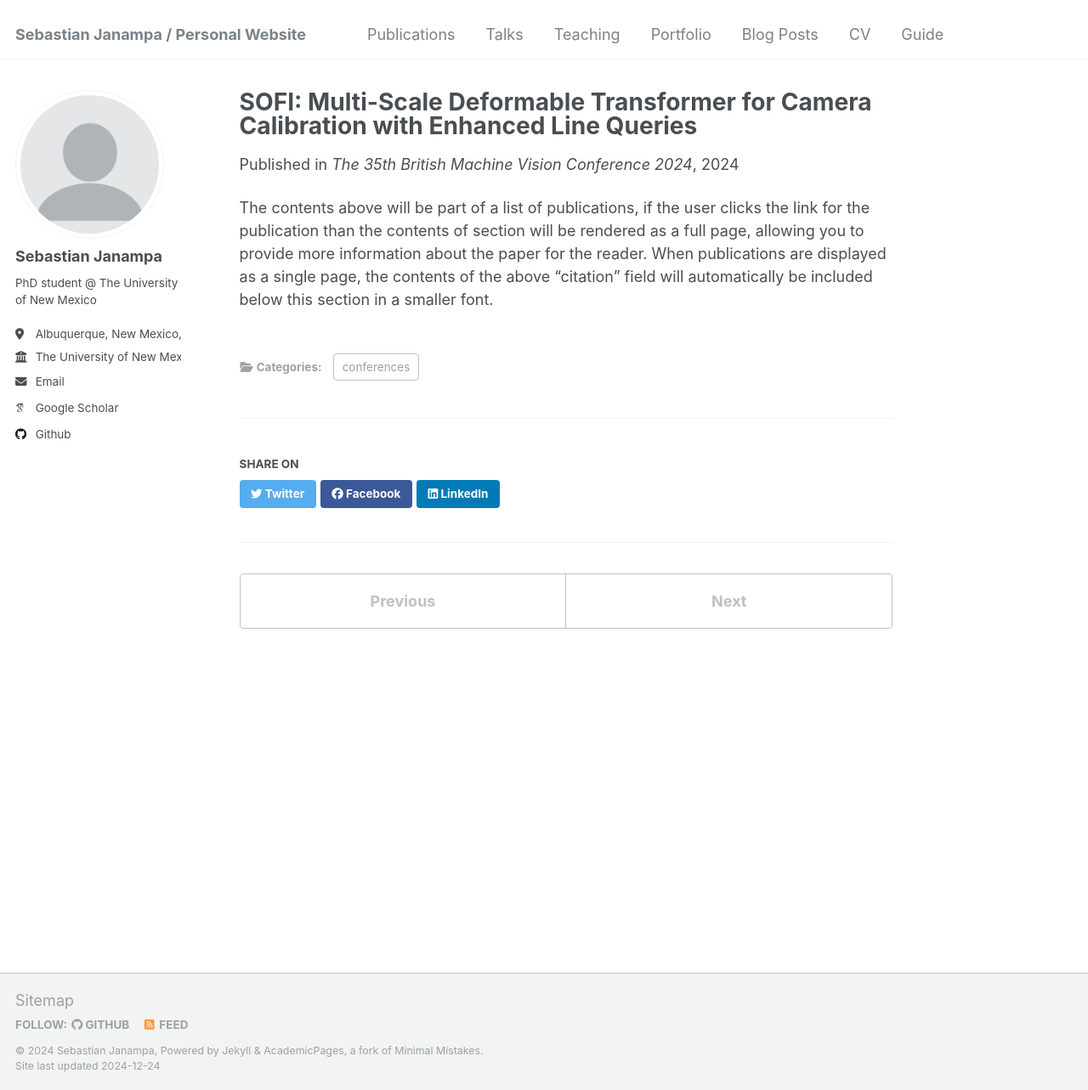
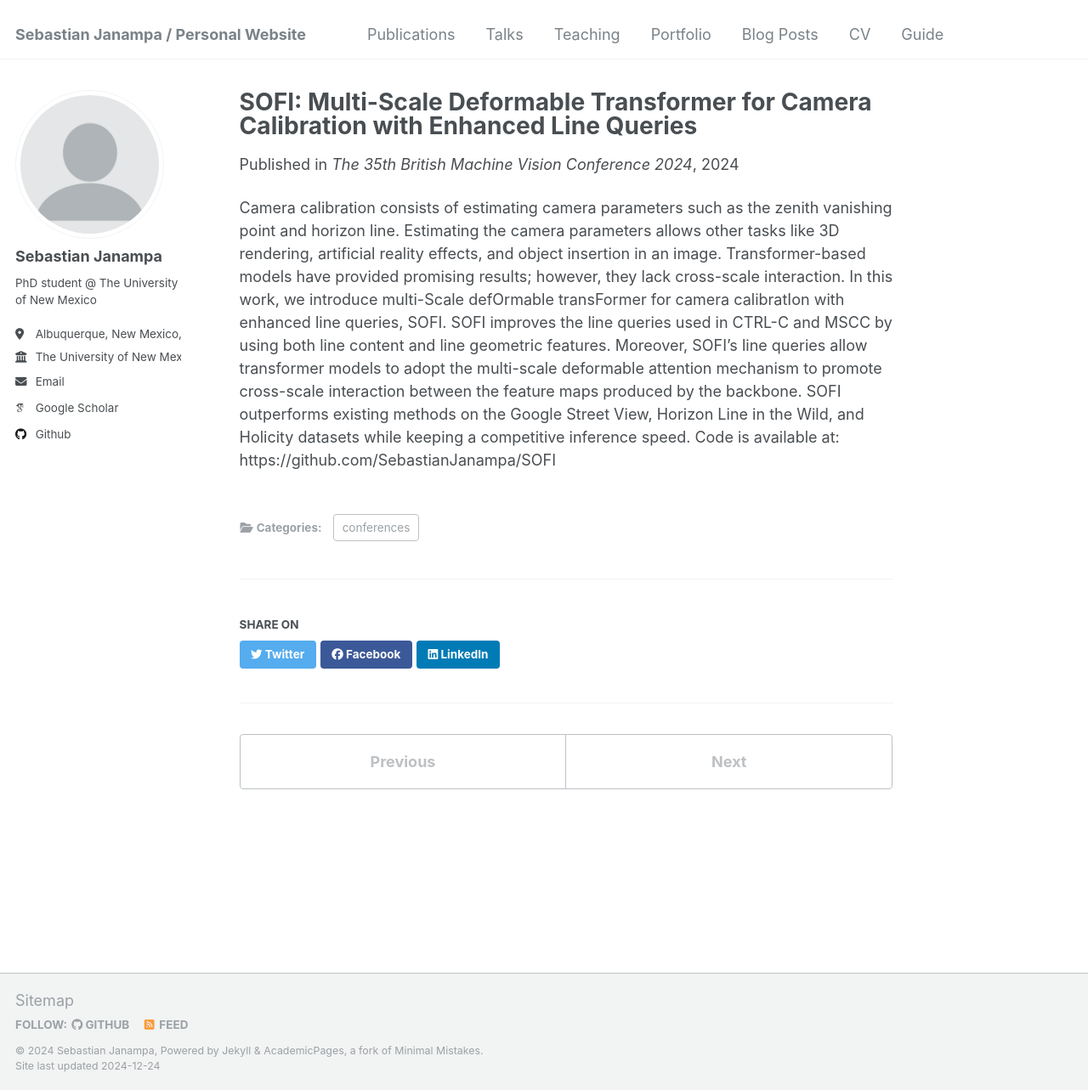
Before and after one commit to SebastianJanampa/SebastianJanampa.github.io, a Jekyll site: the page built from _publications/sofi.md, in a window 1280 px wide and 1283 px high. Shown: the whole window at 85% size. Built offline with Jekyll 4.4.1, drawn with Linux system fonts in a browser that asks for light colours; some web fonts are replaced.

Commit message:
Update sofi.md

```diff
--- a/_publications/sofi.md
+++ b/_publications/sofi.md
@@ -8,4 +8,6 @@ venue: 'The 35th British Machine Vision Conference 2024'
 paperurl: 'https://bmvc2024.org/proceedings/528'
 ---
 
-The contents above will be part of a list of publications, if the user clicks the link for the publication than the contents of section will be rendered as a full page, allowing you to provide more information about the paper for the reader. When publications are displayed as a single page, the contents of the above "citation" field will automatically be included below this section in a smaller font.
+Camera calibration consists of estimating camera parameters such as the zenith vanishing point and horizon line. Estimating the camera parameters allows other tasks like 3D rendering, artificial reality effects, and object insertion in an image. Transformer-based models have provided promising results; however, they lack cross-scale interaction. In this work, we introduce multi-Scale defOrmable transFormer for camera
+calibratIon with enhanced line queries, SOFI. SOFI improves the line queries used in CTRL-C and MSCC by using both line content and line geometric features. Moreover, SOFI’s line queries allow transformer models to adopt the multi-scale deformable attention mechanism to promote cross-scale interaction between the feature maps produced by the backbone. SOFI outperforms existing methods on the Google Street View, Horizon Line in the Wild, and Holicity datasets while keeping a competitive inference speed.
+Code is available at: https://github.com/SebastianJanampa/SOFI
```
